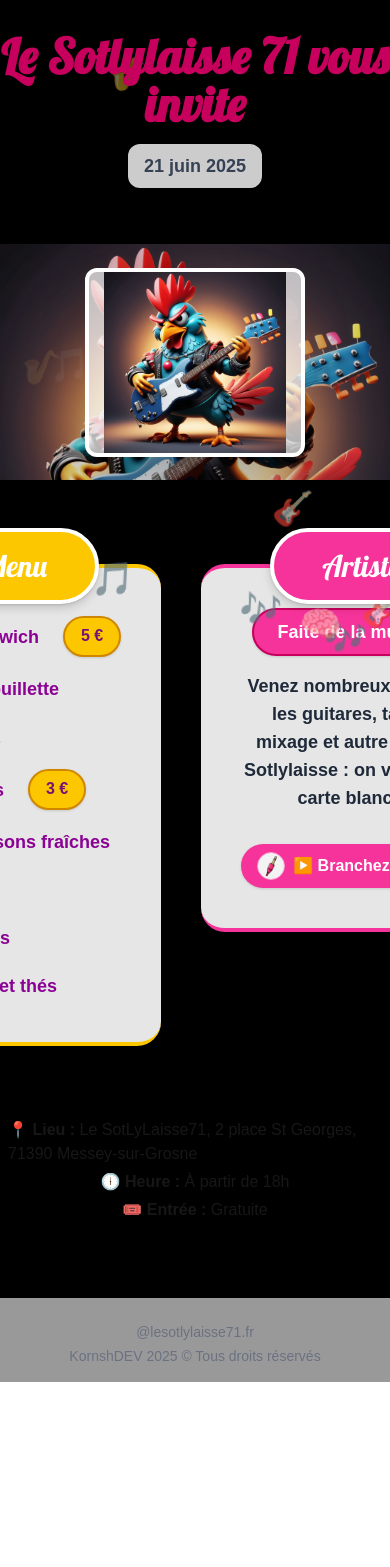
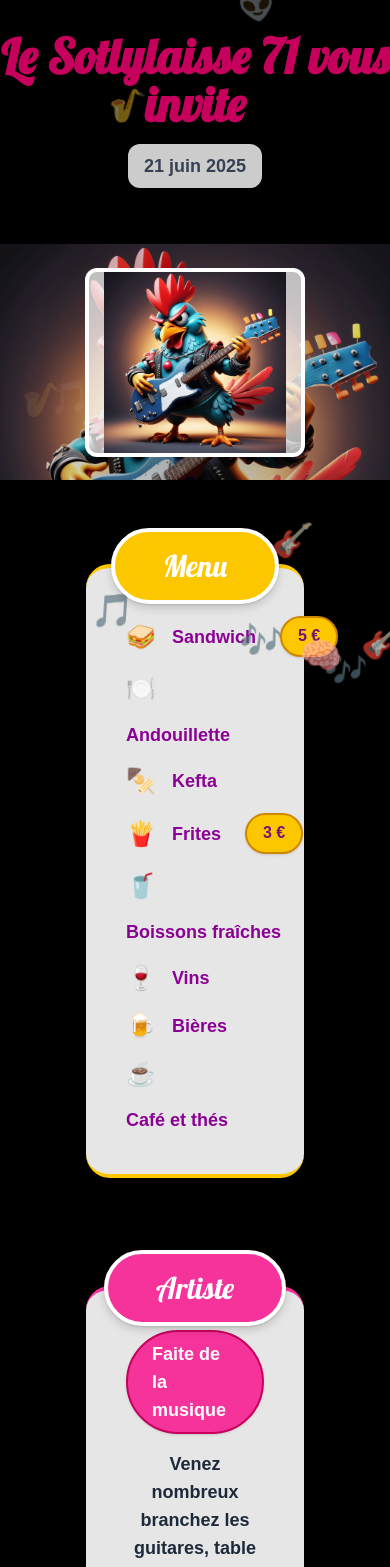
Before and after one commit to ujju16/fetedelazic, a Next.js app: page / in a window 390 px wide. Shown: the top 1567 px of the page. Before the commit the page ends 1382 px from the top, so only its background shows below. Built offline with nearby package versions, Linux system fonts and the light colour scheme.

Commit message:
fix: stack MenuCard and ArtisteCard vertically on mobile for perfect responsive display

```diff
--- a/src/app/layout.tsx
+++ b/src/app/layout.tsx
@@ -27,6 +27,10 @@ export default function RootLayout({
     <html lang="fr">
       <head>
         <link rel="icon" type="image/svg+xml" href="/favicon.svg" />
+        <link rel="icon" type="image/png" sizes="192x192" href="/favicon-192.png" />
+        <link rel="icon" type="image/png" sizes="512x512" href="/favicon-512.png" />
+        <link rel="apple-touch-icon" href="/favicon-192.png" />
+        <link rel="manifest" href="/manifest.json" />
       </head>
       <body
         className={`min-h-screen bg-black font-sans ${geistSans.variable} ${geistMono.variable} antialiased relative`}
--- a/src/app/page.tsx
+++ b/src/app/page.tsx
@@ -22,7 +22,7 @@ const menu = [
 ];
 
 const infos = [
-	{ label: "📍 Lieu", value: "Le SotLyLaisse71, 2 place St Georges, 71390 Messey-sur-Grosne" },
+	{ label: "📍 Lieu", value: "2 place St Georges, 71390 Messey-sur-Grosne" },
 	{ label: "🕕 Heure", value: "À partir de 18h" },
 	{ label: "🎟️ Entrée", value: "Gratuite" },
 ];
@@ -115,7 +115,7 @@ export default function Home() {
 			</div>
 			<Main>
 				<div className="w-full flex flex-col items-center justify-center">
-					<div className="w-full flex flex-row justify-center items-stretch gap-10 max-w-[60vw] px-2 md:px-4 lg:px-8 xl:px-12 mt-12">
+					<div className="w-full flex flex-col md:flex-row justify-center items-stretch gap-10 max-w-[60vw] px-2 md:px-4 lg:px-8 xl:px-12 mt-12">
 						<div className="flex-1 flex flex-col items-end">
 							{/* Suppression du titre h2, seul le badge reste au-dessus de la card */}
 							<Section className="w-full flex justify-end">
```
Also changed, not shown: public/favicon-192.png (added), public/favicon-512.png (added), public/manifest.json (added).
